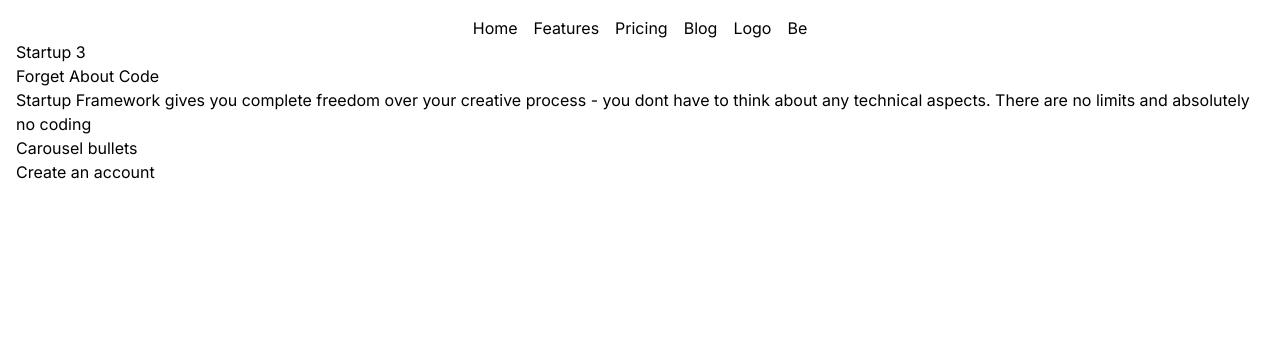
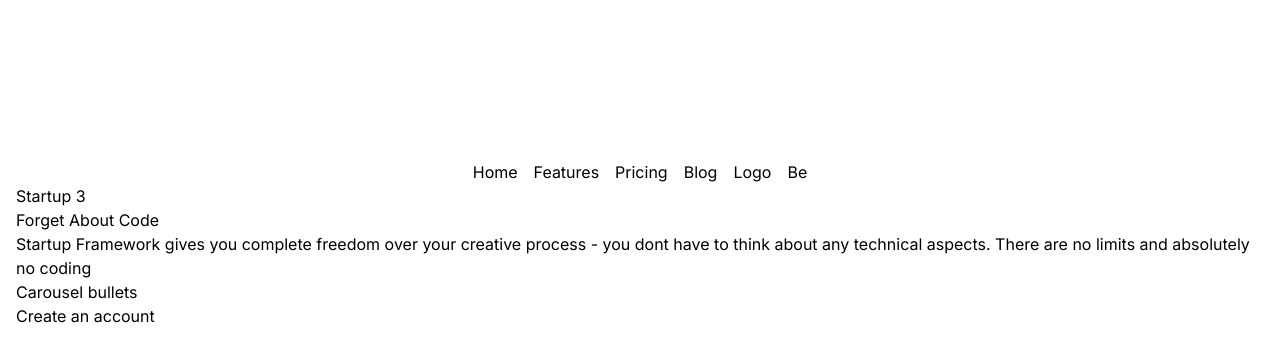
Before and after one commit to Beanmommo/frontend-practice-web, a Next.js app: page / in a window 1280 px wide. Shown: the top 362 px of the page. Built offline with nearby package versions, Linux system fonts and the light colour scheme.

Commit message:
Added more padding on main html page

```diff
--- a/app/globals.css
+++ b/app/globals.css
@@ -18,7 +18,7 @@
 
 body {
   color: rgb(var(--foreground-rgb));
-  padding: 1rem;
+  padding: 10rem 1rem;
 }
 
 @layer utilities {
```
